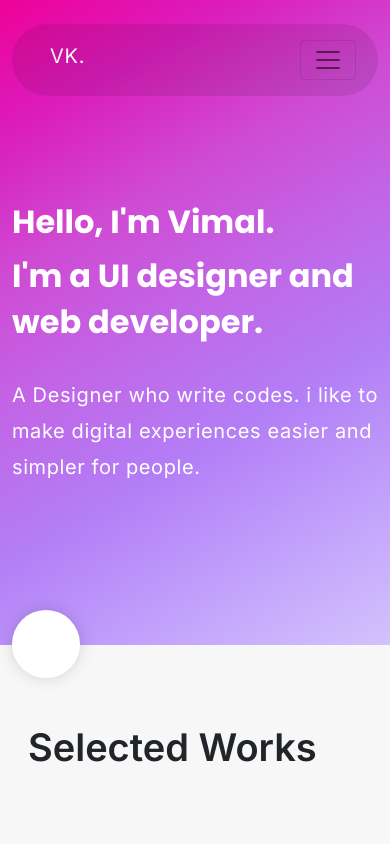
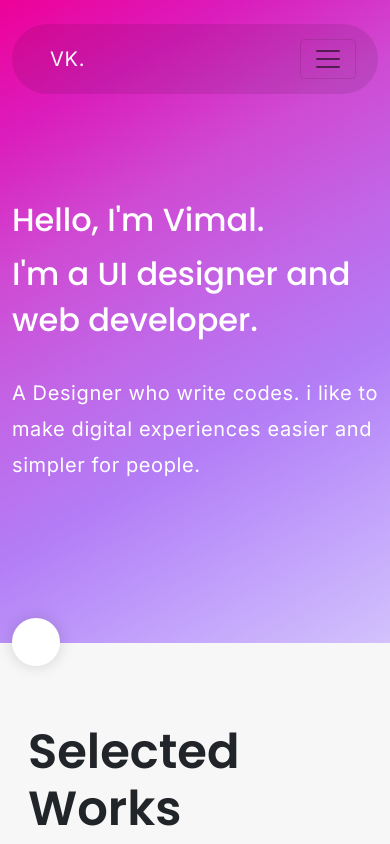
Before and after one commit to rootvivek/Portfolio, a React (Create React App) app: page / in a window 390 px wide. Shown: the top 844 px of the page. Built offline with nearby package versions, Linux system fonts and the light colour scheme.

Commit message:
afternoon updtes

```diff
--- a/src/App.css
+++ b/src/App.css
@@ -55,6 +55,10 @@ hr{
     color: #fff !important;
   }
 
+  .navbar-toggler-icon{
+    background-image: url();
+  }
+
 .nav-link:hover {
   cursor: pointer;
   border-radius: 25px;
@@ -92,11 +96,11 @@ hr{
 
 .intro-text{
     font-family: 'Poppins', sans-serif;
-    font-weight: 700;
+    font-weight: 500;
     display: block;
     color: #fff;
     font-size: 58px;
-    line-height: 68px;
+    line-height: 72px;
 }
 
 .intro-subtitle{
@@ -134,8 +138,9 @@ hr{
 
 .project h1{
     position: relative;
-    font-size: 38px;
-    font-weight: 700;
+    font-family: 'Poppins', sans-serif;
+    font-size: 48px;
+    font-weight: 600;
 }
 
 .project .project-img{
@@ -249,6 +254,12 @@ hr{
     font-size: 32px;
     line-height: 46px;
 }
+
+.arrow{
+    margin-top: -25px;
+    height: 48px;
+    width: 48px;
+}
  }
 
 /* // Small devices (landscape phones, less than 768px)
--- a/src/assets/components/Navbar.jsx
+++ b/src/assets/components/Navbar.jsx
@@ -5,7 +5,7 @@ function Navbar() {
   return (
     <nav className ="navbar navbar-expand-lg navbar-light">
         <div className ="container">
-          <NavLink className ="navbar-brand h1 mb-lg-0 ps-3 text-light" to={""}>VK.</NavLink>
+          <NavLink className ="navbar-brand h1 mb-lg-0 ps-3 mb-0 text-light" to={""}>VK.</NavLink>
             <button className ="navbar-toggler" type="button" data-bs-toggle="collapse" data-bs-target="#navbarSupportedContent" aria-controls="navbarSupportedContent" aria-expanded="false" aria-label="Toggle navigation">
               <span className ="navbar-toggler-icon"></span>
             </button>
```
